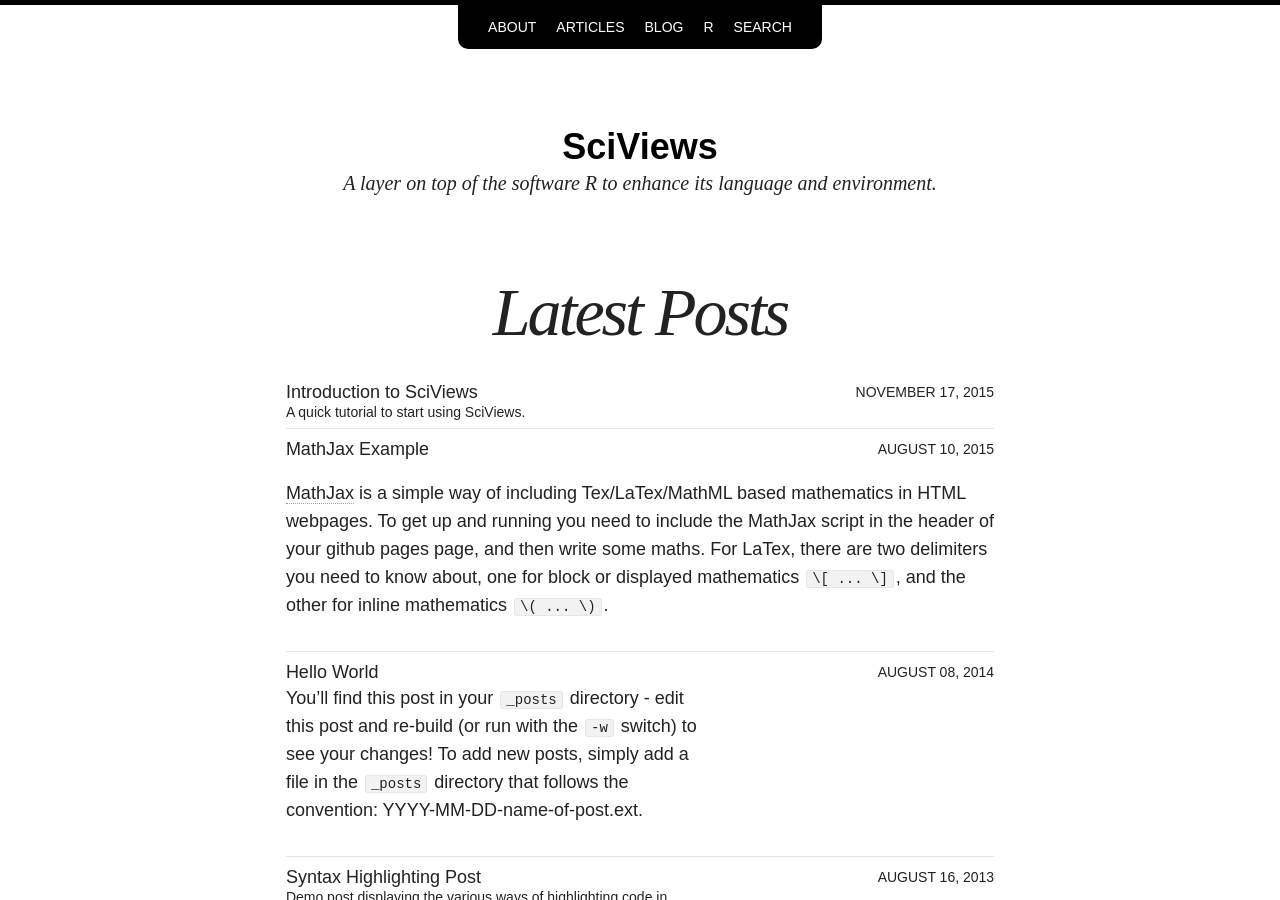
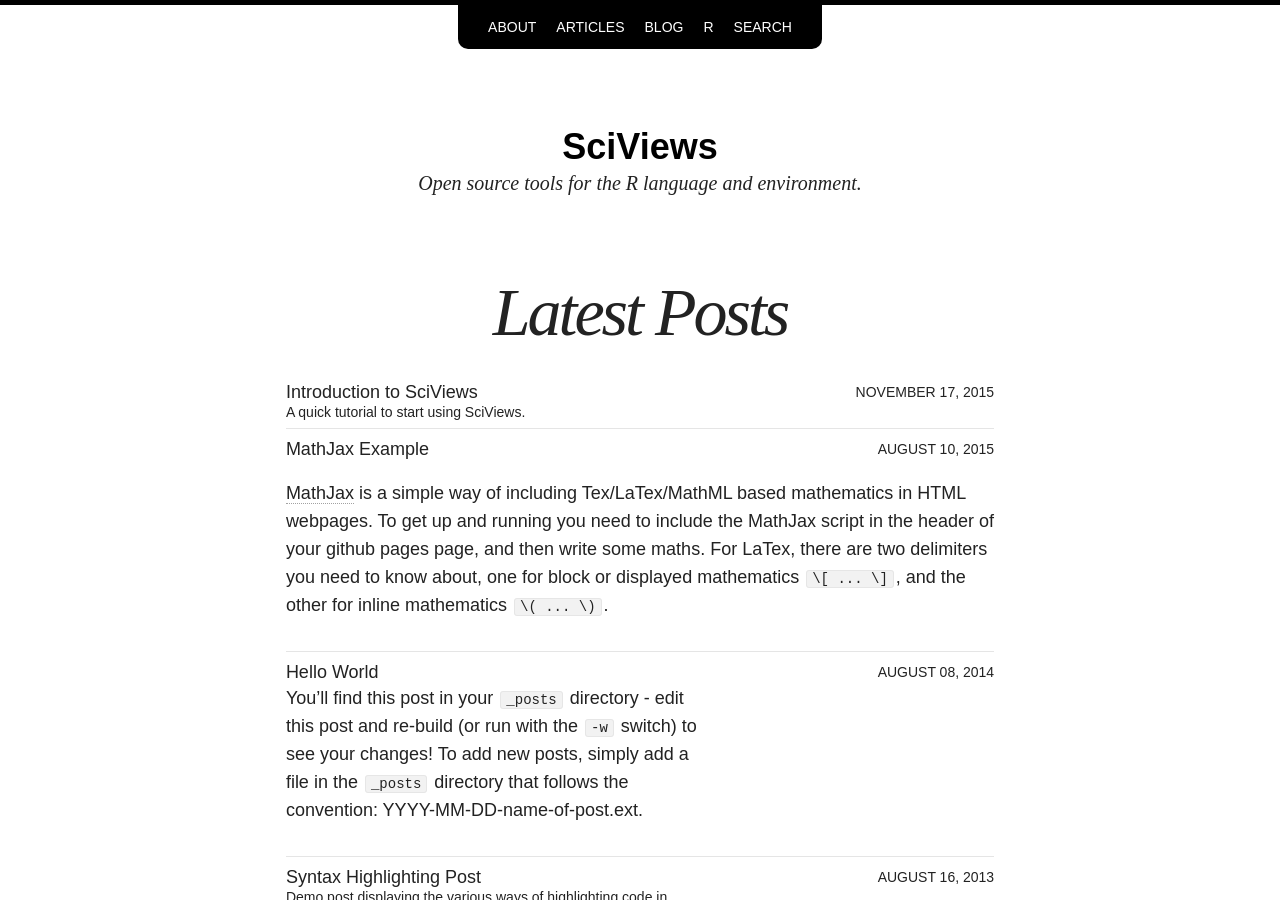
Before and after one commit to tedddy/SciViews.github.io, a Jekyll site: the page built from index.html, in a window 1280 px wide and 900 px high. Built offline with Jekyll 4.4.1, drawn with Linux system fonts in a browser that asks for light colours; nearby versions of some CDN libraries.

Commit message:
Slight changes to the main site config

```diff
--- a/_config.yml
+++ b/_config.yml
@@ -1,22 +1,22 @@
 # Site wide configuration
-
 title: SciViews
 locale: en_US
-description: A layer on top of the software R to enhance its language and environment.
+description:  Open source tools for the R language and environment.
 #logo: site-logo.png
 search: true
-#url: http://localhost:4000
-#http://www.sciviews.org
+url: http://www.sciviews.org
 
 # Jekyll configuration
-
 permalink:   /:categories/:title/
 markdown:    kramdown
 highlighter: pygments
+
 sass:
   sass_dir: _sass
   style: compressed
+
 gems:
+  - jekyll-redirect-from
   - jekyll-sitemap
 
 kramdown:
@@ -29,7 +29,8 @@
 mathjax: true
 
 include: [".htaccess"]
-exclude: ["lib", "config.rb", "Capfile", "config", "log", "Rakefile", "Rakefile.rb", "tmp", "less", "*.sublime-project", "*.sublime-workspace", "test", "spec", "Gruntfile.js", "package.json", "node_modules", "Gemfile", "Gemfile.lock", "LICENSE", "README.md", "vendor"]
+
+exclude: ["lib", "config.rb", "Capfile", "config", "log", "Rakefile", "Rakefile.rb", "tmp", "less", "*.sublime-project", "*.sublime-workspace", "test", "spec", "Gruntfile.js", "package.json", "node_modules", "Gemfile", "Gemfile.lock", "LICENSE", "README.md", "vendor", "*.Rproj", "build.R"]
 
 
 # Site owner
@@ -40,7 +41,7 @@
   disqus-shortname:
   twitter: PhilGrosjean
   facebook: #username
-  github: phgrosjean
+  github: SciViews
   stackexchange: #1888386/philippe-grosjean
   linkedin: #philippe-grosjean-5b6b29a2
   instagram: #username
```
